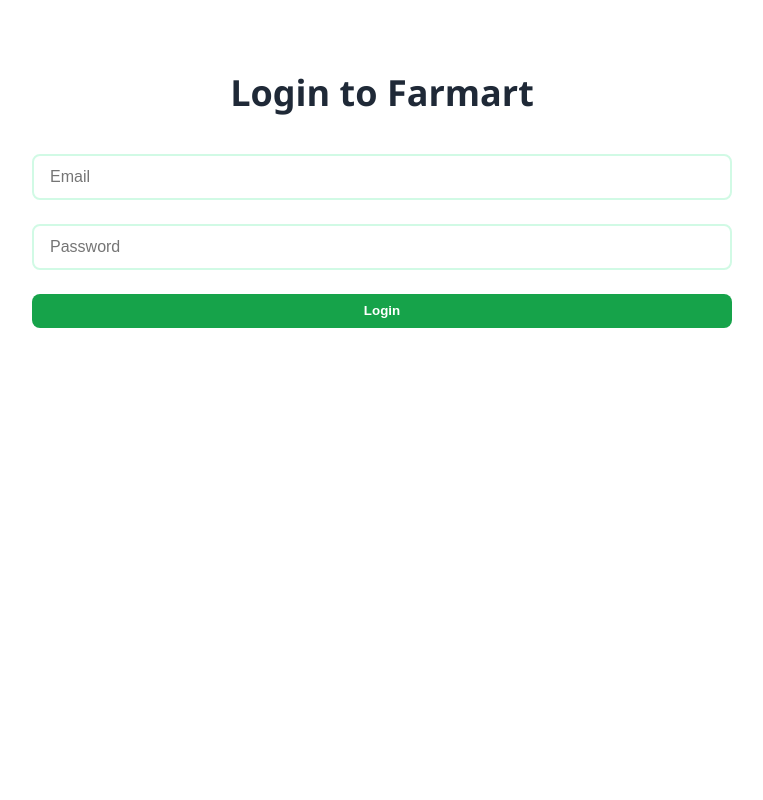
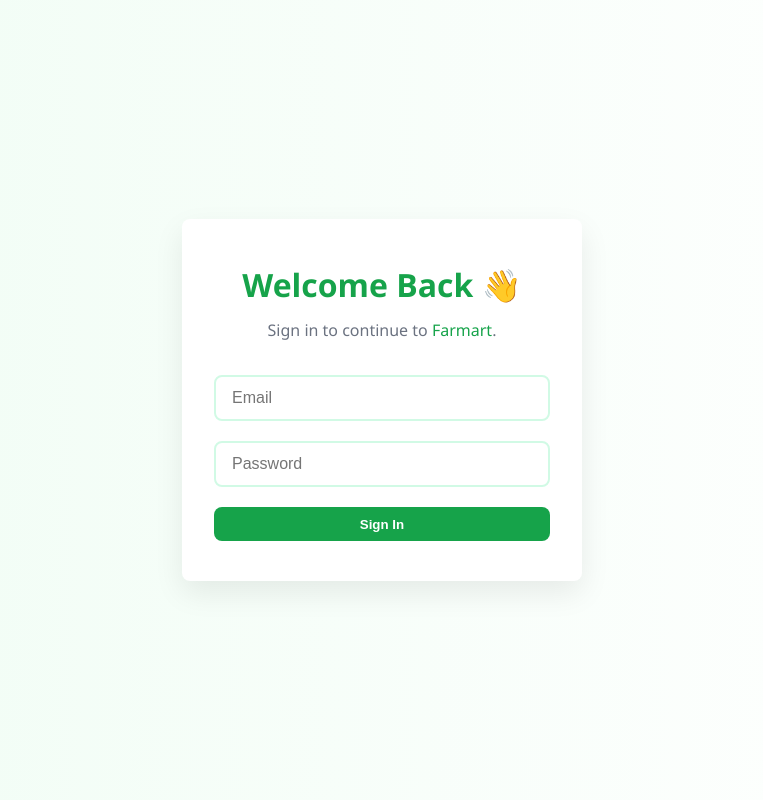
Before and after one commit to Elvis24-tech/Farm-Fresh, a React (Vite) app: page /login in a window 1280 px wide. Shown: the whole page, without its empty margins (258-1021 px from the left). Built offline with nearby package versions, Linux system fonts and the light colour scheme; no server answers.

Commit message:
SuperAdmin

```diff
--- a/src/App.jsx
+++ b/src/App.jsx
@@ -1,10 +1,12 @@
 import { BrowserRouter as Router, Routes, Route } from 'react-router-dom';
 import Home from './pages/Home';
+import About from './pages/About';
 import Cart from './pages/Cart';
-import About from './pages/About';
 import Login from './pages/Login';
+import AdminDashboard from './pages/AdminDashboard';
 import { CartProvider } from './context/CartContext';
 import { AuthProvider } from './context/AuthContext';
+import AdminRoute from './routes/AdminRoute';
 
 function App() {
   return (
@@ -13,9 +15,17 @@
         <Router>
           <Routes>
             <Route path="/" element={<Home />} />
+            <Route path="/about" element={<About />} />
             <Route path="/cart" element={<Cart />} />
-            <Route path="/about" element={<About />} />
             <Route path="/login" element={<Login />} />
+            <Route
+              path="/admin"
+              element={
+                <AdminRoute>
+                  <AdminDashboard />
+                </AdminRoute>
+              }
+            />
           </Routes>
         </Router>
       </CartProvider>
--- a/src/components/AnimalCard.jsx
+++ b/src/components/AnimalCard.jsx
@@ -1,3 +1,4 @@
+// src/components/AnimalCard.jsx
 import { useCart } from '../context/CartContext';
 import { useAuth } from '../context/AuthContext';
 import { Card, CardContent } from './ui/card';
@@ -7,14 +8,21 @@
 
 const AnimalCard = ({ animal }) => {
   const { addToCart } = useCart();
-  const { user, login } = useAuth();
+  const { user, loginWithGoogle } = useAuth();
 
-  const handleAddToCart = () => {
+  const handleAddToCart = async () => {
     if (!user) {
-      alert('You must be logged in to add to cart.');
-      login();
+      alert('Please sign in with Google to add items to your cart.');
+      await loginWithGoogle();
       return;
     }
+
+    // ✅ Optional: prevent admin from adding to cart
+    if (user.email === 'elvis@farmart.com') {
+      alert('Admin cannot add items to cart.');
+      return;
+    }
+
     addToCart(animal);
   };
 
--- a/src/components/Header.jsx
+++ b/src/components/Header.jsx
@@ -4,7 +4,7 @@
 import { Button } from '../components/ui/button';
 import { useCart } from '../context/CartContext';
 import { useAuth } from '../context/AuthContext';
-import logo from '../assets/farmartlogo.png'; // ✅ Ensure this path matches your actual file
+import logo from '../assets/farmartlogo.png'; // ✅ Make sure this image exists
 
 export default function Header() {
   const [open, setOpen] = useState(false);
@@ -34,7 +34,7 @@
           alignItems: 'center',
         }}
       >
-        {/* ✅ Logo Image + Text */}
+        {/* ✅ Logo image with name */}
         <Link
           to="/"
           style={{ display: 'flex', alignItems: 'center', gap: '0.5rem', textDecoration: 'none' }}
@@ -54,10 +54,16 @@
           </span>
         </Link>
 
+        {/* ✅ Main navigation */}
         <nav className={`nav-links ${open ? 'open' : ''}`}>
           <Link to="/about">About</Link>
 
-          {/* 🔐 Show Login or Logout based on user auth */}
+          {/* 🧑‍🌾 Admin link if specific email */}
+          {user?.email === 'elvis@farmart.com' && (
+            <Link to="/admin">Admin</Link>
+          )}
+
+          {/* 🔐 Login or Logout */}
           {user ? (
             <Button variant="outline" onClick={logout}>
               <User className="mr-2 h-4 w-4" /> Logout
@@ -68,6 +74,7 @@
             </Button>
           )}
 
+          {/* 🛒 Cart */}
           <Link to="/cart">
             <Button>
               <div className="cart-badge-container">
@@ -81,6 +88,7 @@
           </Link>
         </nav>
 
+        {/* ☰ Hamburger button */}
         <Button
           variant="ghost"
           onClick={() => setOpen(!open)}
--- a/src/context/AuthContext.jsx
+++ b/src/context/AuthContext.jsx
@@ -1,8 +1,15 @@
+// src/context/AuthContext.jsx
 import { createContext, useContext, useEffect, useState } from 'react';
 import { auth } from '../firebase';
-import { onAuthStateChanged, signInWithPopup, GoogleAuthProvider, signOut } from 'firebase/auth';
+import {
+  onAuthStateChanged,
+  signOut,
+  signInWithPopup,
+  GoogleAuthProvider
+} from 'firebase/auth';
 
 const AuthContext = createContext();
+const provider = new GoogleAuthProvider();
 
 export const useAuth = () => useContext(AuthContext);
 
@@ -10,19 +17,28 @@
   const [user, setUser] = useState(null);
 
   useEffect(() => {
-    const unsub = onAuthStateChanged(auth, setUser);
+    const unsub = onAuthStateChanged(auth, (firebaseUser) => {
+      setUser(firebaseUser);
+    });
     return () => unsub();
   }, []);
 
-  const login = () => {
-    const provider = new GoogleAuthProvider();
-    signInWithPopup(auth, provider);
+  const loginWithGoogle = async () => {
+    try {
+      const result = await signInWithPopup(auth, provider);
+      setUser(result.user);
+    } catch (err) {
+      console.error('Google Sign-In Error:', err);
+    }
   };
 
-  const logout = () => signOut(auth);
+  const logout = async () => {
+    await signOut(auth);
+    setUser(null);
+  };
 
   return (
-    <AuthContext.Provider value={{ user, login, logout }}>
+    <AuthContext.Provider value={{ user, setUser, logout, loginWithGoogle }}>
       {children}
     </AuthContext.Provider>
   );
--- a/src/index.css
+++ b/src/index.css
@@ -541,7 +541,6 @@
   margin-bottom: 0.75rem;
 }
 
-/* Stats Section */
 .stats-section {
   background: #ecfdf5;
   padding: 4rem 2rem;
@@ -582,8 +581,78 @@
   font-weight: 500;
   color: var(--text-muted);
 }
+.login-container {
+  min-height: 100vh;
+  display: flex;
+  justify-content: center;
+  align-items: center;
+  background: linear-gradient(to right, #f0fdf4, #ffffff);
+  padding: 2rem;
+}
 
-/* Utilities */
+.login-card {
+  background: white;
+  padding: 2.5rem 2rem;
+  max-width: 400px;
+  width: 100%;
+  border-radius: var(--radius);
+  box-shadow: 0 12px 30px rgba(0, 0, 0, 0.08);
+  text-align: center;
+}
+
+.login-title {
+  font-size: 2rem;
+  font-weight: 700;
+  color: var(--primary-color);
+  margin-bottom: 0.5rem;
+}
+
+.login-subtitle {
+  font-size: 1rem;
+  color: var(--text-muted);
+  margin-bottom: 2rem;
+}
+
+.login-form {
+  display: flex;
+  flex-direction: column;
+  gap: 1.25rem;
+}
+
+.input {
+  padding: 0.75rem 1rem;
+  font-size: 1rem;
+  border-radius: var(--radius);
+  border: 2px solid var(--border-color);
+  transition: border 0.2s, box-shadow 0.2s;
+}
+
+.input:focus {
+  outline: none;
+  border-color: var(--primary-color);
+  box-shadow: 0 0 0 3px rgba(22, 163, 74, 0.2);
+}
+
+.error-message {
+  color: red;
+  font-size: 0.875rem;
+  margin-top: 0.5rem;
+}
+
+@media (max-width: 480px) {
+  .login-card {
+    padding: 2rem 1.5rem;
+  }
+
+  .login-title {
+    font-size: 1.5rem;
+  }
+
+  .login-subtitle {
+    font-size: 0.9rem;
+  }
+}
+
 .text-center { text-align: center; }
 .grid { display: grid; gap: 2rem; }
 .grid-3 { grid-template-columns: repeat(auto-fit, minmax(250px,1fr)); }
--- /dev/null
+++ b/src/pages/AdminDashboard.jsx
@@ -0,0 +1,91 @@
+import { useAuth } from '../context/AuthContext';
+import { useEffect } from 'react';
+import { useNavigate } from 'react-router-dom';
+
+export default function AdminDashboard() {
+  const { user, logout } = useAuth();
+  const navigate = useNavigate();
+
+  const allowedEmail = 'elvis@farmart.com';
+
+  useEffect(() => {
+    if (!user) return; // wait until user is checked
+    if (user.email !== allowedEmail) {
+      navigate('/');
+    }
+  }, [user, navigate]);
+
+  const handleLogout = async () => {
+    await logout();         // ⛔ Sign out from Firebase
+    navigate('/login');     // ✅ Redirect to login
+  };
+
+  if (!user || user.email !== allowedEmail) {
+    return null; // prevent flicker while redirecting
+  }
+
+  return (
+    <div style={styles.container}>
+      <h1 style={styles.heading}>Welcome, Admin</h1>
+      <p style={styles.subtext}>You are logged in as: {user.email}</p>
+
+      <button onClick={handleLogout} style={styles.logoutButton}>
+        Logout
+      </button>
+
+      <div style={styles.cardContainer}>
+        <div style={styles.card}>
+          <h2>Manage Animals</h2>
+          <p>Add, update, or remove animals for sale.</p>
+        </div>
+        <div style={styles.card}>
+          <h2>View Orders</h2>
+          <p>Check incoming customer orders and statuses.</p>
+        </div>
+        <div style={styles.card}>
+          <h2>Profile</h2>
+          <p>Update your admin profile information.</p>
+        </div>
+      </div>
+    </div>
+  );
+}
+
+const styles = {
+  container: {
+    maxWidth: '900px',
+    margin: '4rem auto',
+    padding: '2rem',
+    textAlign: 'center',
+  },
+  heading: {
+    fontSize: '2.5rem',
+    color: '#16a34a',
+    marginBottom: '1rem',
+  },
+  subtext: {
+    color: '#6b7280',
+    marginBottom: '2rem',
+  },
+  logoutButton: {
+    marginBottom: '2rem',
+    padding: '0.5rem 1rem',
+    background: '#ef4444',
+    color: 'white',
+    border: 'none',
+    borderRadius: '8px',
+    cursor: 'pointer',
+    fontSize: '1rem',
+  },
+  cardContainer: {
+    display: 'grid',
+    gridTemplateColumns: 'repeat(auto-fit, minmax(250px, 1fr))',
+    gap: '1.5rem',
+  },
+  card: {
+    padding: '1.5rem',
+    background: '#f9f9f9',
+    borderRadius: '10px',
+    boxShadow: '0 4px 10px rgba(0,0,0,0.05)',
+  },
+};
--- a/src/pages/Login.jsx
+++ b/src/pages/Login.jsx
@@ -1,49 +1,69 @@
+// src/pages/Login.jsx
 import { useState } from 'react';
 import { useNavigate } from 'react-router-dom';
+import { signInWithEmailAndPassword } from 'firebase/auth';
+import { auth } from '../firebase';
 import { useAuth } from '../context/AuthContext';
 
-const Login = () => {
+export default function Login() {
   const [email, setEmail] = useState('');
   const [password, setPassword] = useState('');
-  const { login } = useAuth();
+  const [error, setError] = useState('');
   const navigate = useNavigate();
+  const { setUser } = useAuth();
 
-  const handleSubmit = async (e) => {
+  const handleLogin = async (e) => {
     e.preventDefault();
+    setError('');
+
     try {
-      await login(email, password);
-      navigate('/');
-    } catch (error) {
-      alert('Login failed: ' + error.message);
+      const userCredential = await signInWithEmailAndPassword(auth, email, password);
+      const loggedInUser = userCredential.user;
+      setUser(loggedInUser);
+
+      if (loggedInUser.email === 'elvis@farmart.com') {
+        navigate('/admin');
+      } else {
+        navigate('/');
+      }
+    } catch (err) {
+      console.error(err);
+      setError('Invalid email or password.');
     }
   };
 
   return (
-    <section className="section">
-      <div className="container max-w-md mx-auto">
-        <h2 className="section-title text-center">Login to Farmart</h2>
-        <form onSubmit={handleSubmit} className="contact-form">
+    <section className="login-container">
+      <div className="login-card">
+        <h2 className="login-title">Welcome Back 👋</h2>
+        <p className="login-subtitle">Sign in to continue to <span className="highlight">Farmart</span>.</p>
+
+        <form onSubmit={handleLogin} className="login-form">
           <input
             type="email"
             placeholder="Email"
-            required
             className="input"
             value={email}
             onChange={(e) => setEmail(e.target.value)}
+            required
           />
+
           <input
             type="password"
             placeholder="Password"
-            required
             className="input"
             value={password}
             onChange={(e) => setPassword(e.target.value)}
+            required
           />
-          <button type="submit" className="button button-green">Login</button>
+
+          <button type="submit" className="button button-green" style={{ width: '100%' }}>
+            Sign In
+          </button>
+
+          {error && <p className="error-message">{error}</p>}
         </form>
       </div>
     </section>
   );
-};
-
-export default Login;
+}
--- /dev/null
+++ b/src/routes/AdminRoute.jsx
@@ -0,0 +1,14 @@
+import { useAuth } from '../context/AuthContext';
+import { Navigate } from 'react-router-dom';
+
+const AdminRoute = ({ children }) => {
+  const { user } = useAuth();
+  const adminEmail = 'elvis@farmart.com';
+
+  if (!user) return <Navigate to="/login" />;
+  if (user.email !== adminEmail) return <Navigate to="/" />;
+
+  return children;
+};
+
+export default AdminRoute;
```
Also changed, not shown: src/pages/FarmerDashboard.jsx (deleted).
